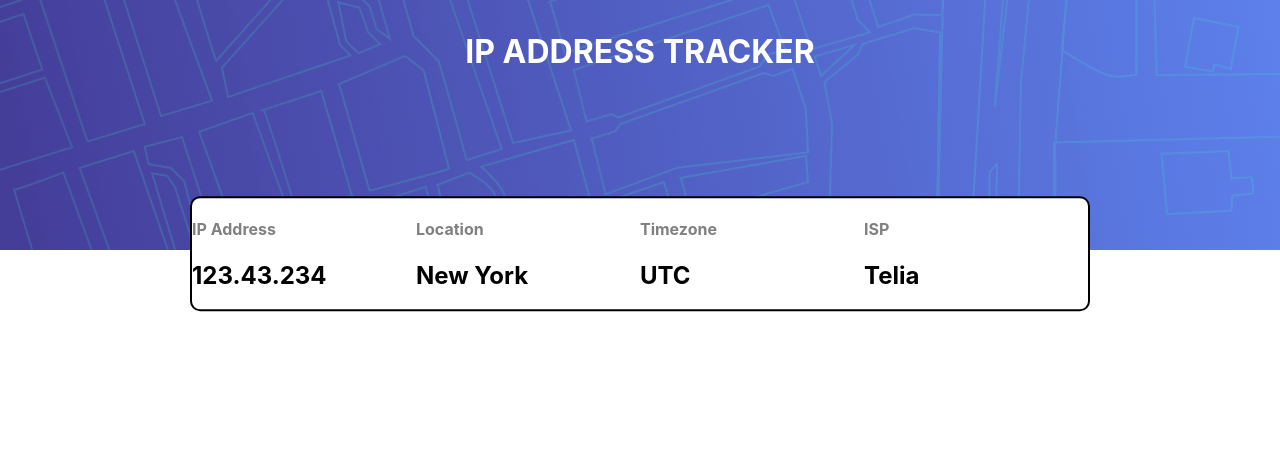
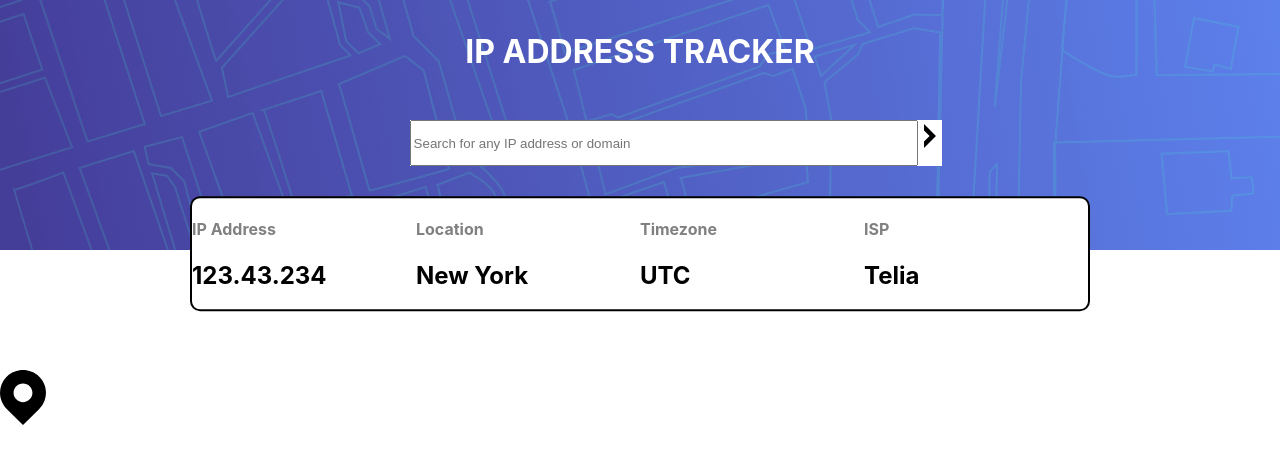
Before and after one commit to tordar/ip-address-tracker, a React (Create React App) app: page / in a window 1280 px wide. Shown: the top 462 px of the page. Built offline with nearby package versions, Linux system fonts and the light colour scheme.

Commit message:
search bar

```diff
--- a/package.json
+++ b/package.json
@@ -34,5 +34,8 @@
       "last 1 firefox version",
       "last 1 safari version"
     ]
+  },
+  "devDependencies": {
+    "file-loader": "^6.2.0"
   }
 }
--- a/src/App.css
+++ b/src/App.css
@@ -21,11 +21,18 @@
 }
 
 .search {
-  position: relative;
-  top: 50%;
+  position: absolute;
+  top: 15%;
+  left: 32%;
   max-width: 70%;
   background-color: white;
   color: black;
+}
+
+
+.searchBar {
+  width: 500px;
+  height: 40px;
 }
 
 .output{
--- a/src/App.js
+++ b/src/App.js
@@ -2,7 +2,9 @@ import './App.css';
 import Header from '../src/components/Header'
 import Information from '../src/components/Information'
 import background from '../src/images/pattern-bg.png'
-// import SearchBar from '../src/components/SearchBar'
+import SearchBar from '../src/components/SearchBar'
+import { ReactComponent as Location } from '../src/images/icon-location.svg';
+
 
 function App() {
   return (
@@ -13,9 +15,9 @@ function App() {
 
       </div>
 
-{/* <div className="search">
+<div className="search">
           <SearchBar />
-          </div> */}
+          </div>
 
 
       <div className='output'>
@@ -35,8 +37,12 @@ function App() {
           header='ISP'
           output='Telia'
         />
+
       </div>
 
+    <div>
+    <Location/>
+    </div>
 
     </div>
   );
--- a/src/components/SearchBar.js
+++ b/src/components/SearchBar.js
@@ -1,7 +1,10 @@
+import arrow from '../images/icon-arrow.svg'
+
 export const SearchBar = () => {
     return (
         <div>
-            <input type='text' placeholder='Search for any IP address or domain'></input>
+            <input class='searchBar' type='text' placeholder='Search for any IP address or domain'></input>
+            <img src={arrow} class='arrow' alt='arrow'></img>
         </div>
     )
 }
```
Also changed, not shown: src/images/icon-arrow.svg, 1 other file (tests, documents, lock files or other folders).
